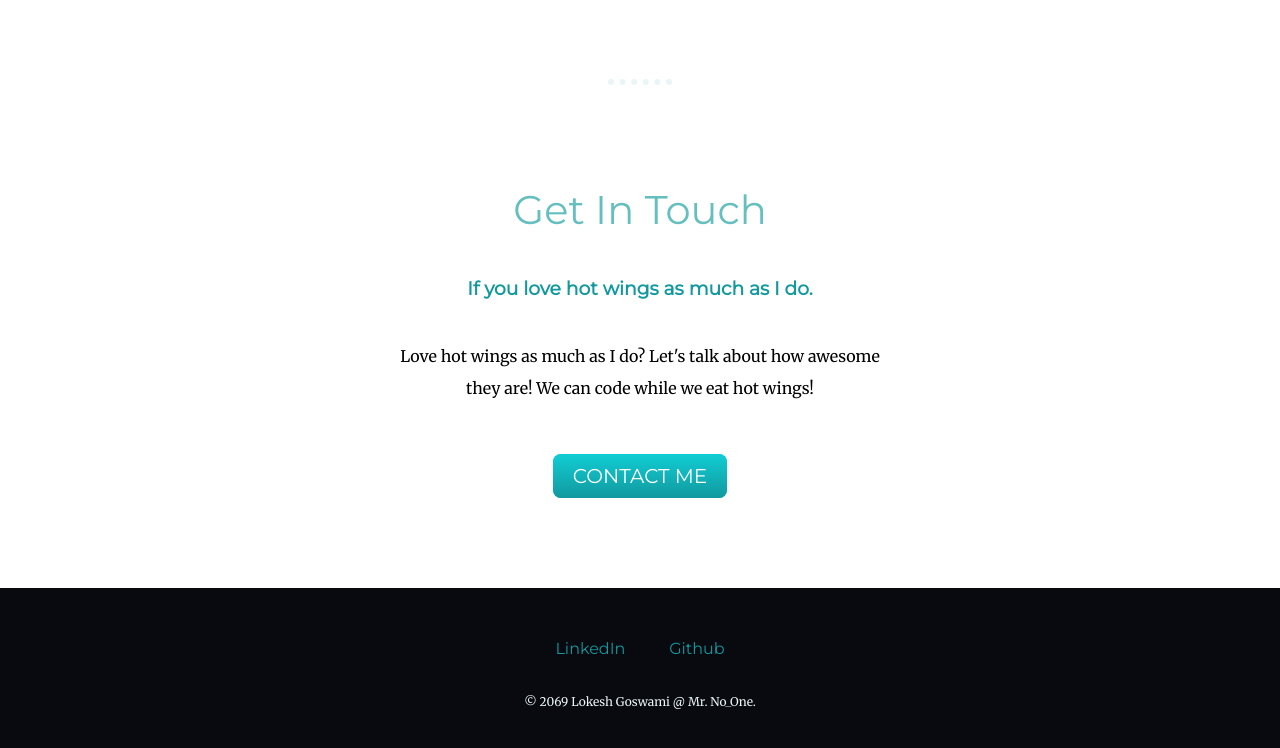
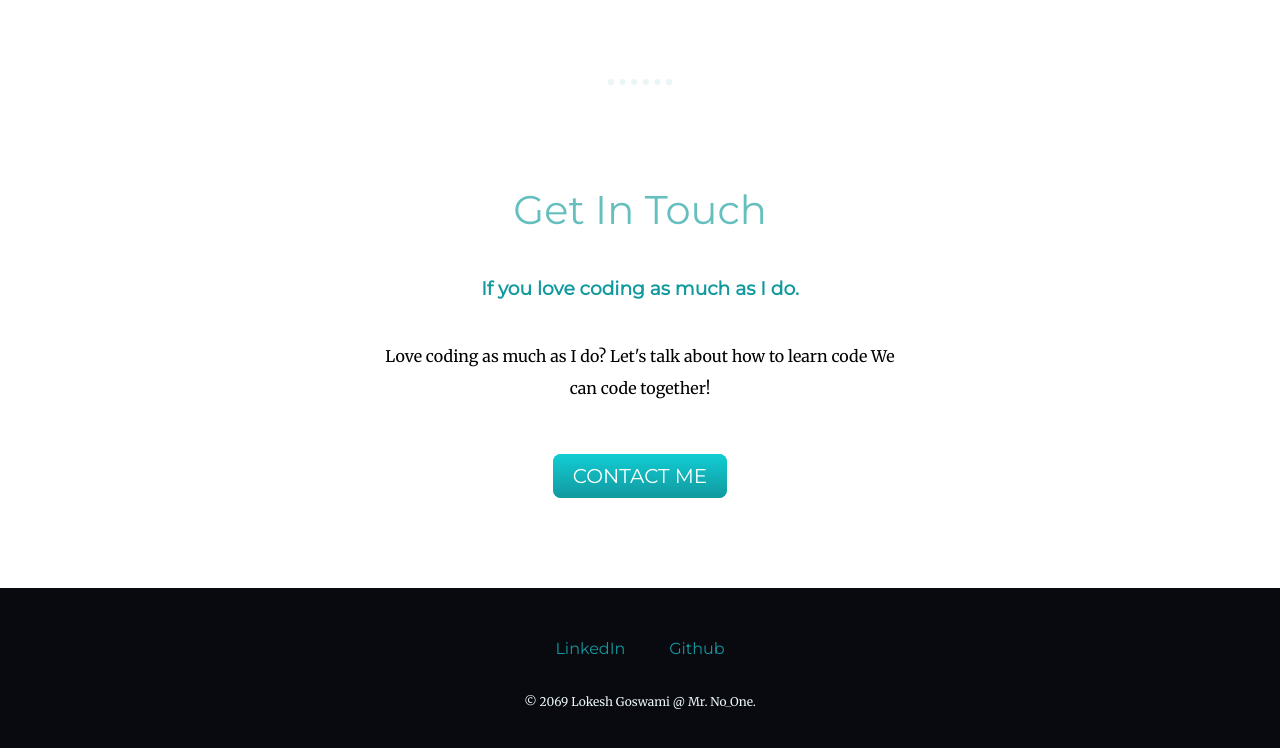
Before and after one commit to LokeshGoswami2003/Portfolio-Website-01, a plain HTML site: page index.html in a window 1280 px wide. Shown: the part 2055-2803 px from the top of the page. Drawn offline with Linux system fonts and the light colour scheme.

Commit message:
Made changes in paragraph
As this portfolio website is created by following angela's course on web development i made some changes in the text of the get in touch section

```diff
--- a/index.html
+++ b/index.html
@@ -44,8 +44,8 @@
     <hr>
     <div class="contact-me">
       <h2>Get In Touch</h2>
-      <h3>If you love hot wings as much as I do.</h3>
-      <p class="contact-message">Love hot wings as much as I do? Let's talk about how awesome they are! We can code while we eat hot wings!</p>
+      <h3>If you love coding as much as I do.</h3>
+      <p class="contact-message">Love coding as much as I do? Let's talk about how to learn code We can code together!</p>
       <a class="btn" href="mailto:lokesh.goswami.2003@gmail.com">CONTACT ME</a>
     </div>
   </div>
```
